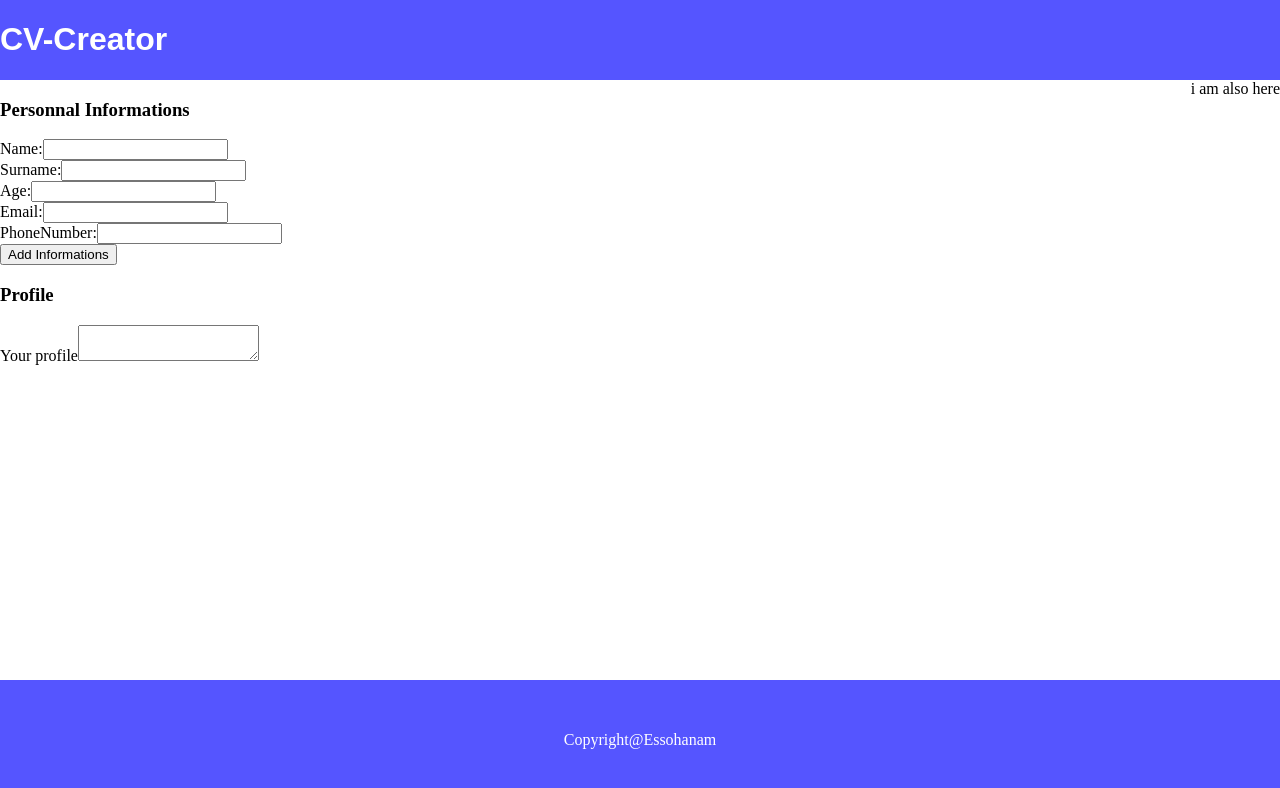
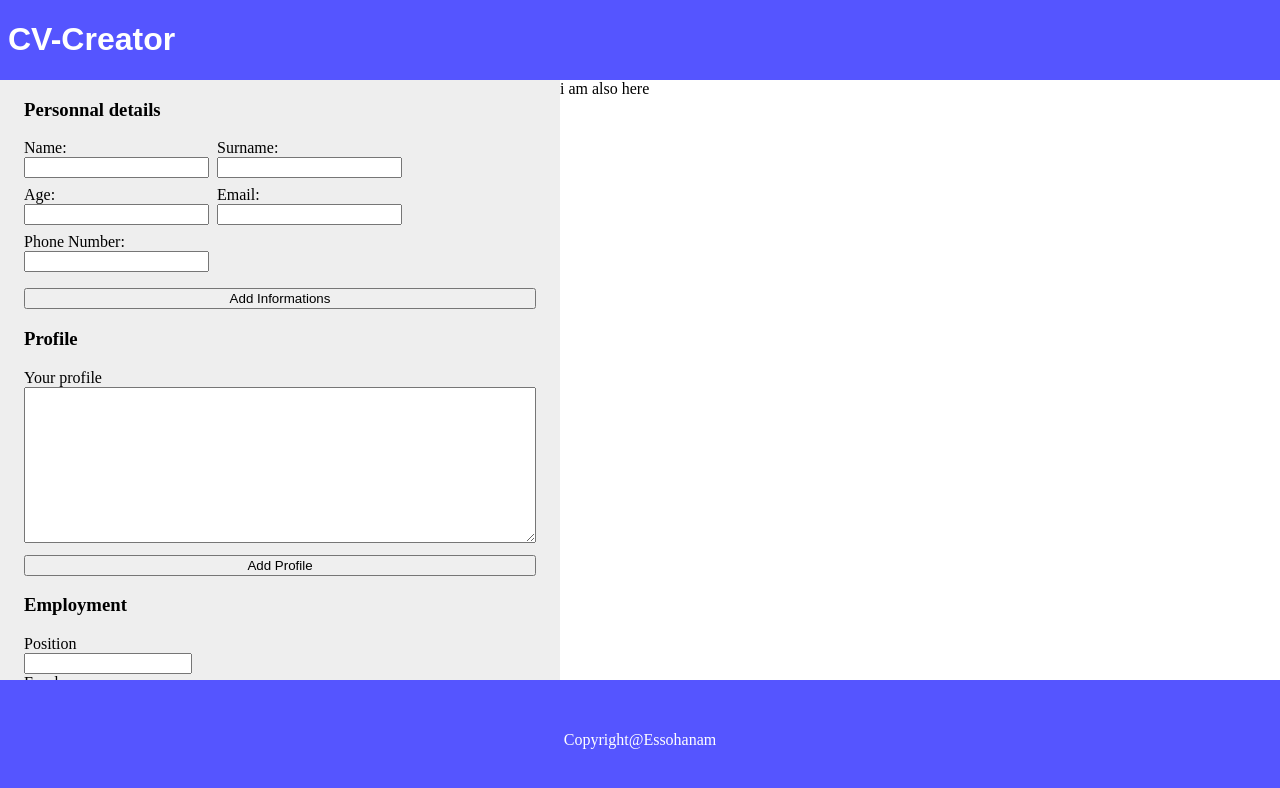
Before and after one commit to Essoh21/cv-project, a React (Create React App) app: page / in a window 1280 px wide. Shown: the top 788 px of the page. Built offline with nearby package versions, Linux system fonts and the light colour scheme.

Commit message:
cv intputs

```diff
--- a/src/components/Body.js
+++ b/src/components/Body.js
@@ -9,8 +9,12 @@ class Body extends Component {
     render() {
         return (
             <div className="body">
-                <CvInput />
-                <CvOutput />
+                <CvInput
+                    inputsClassName="cv-inputs-container"
+                />
+                <CvOutput
+                    outputsClassName="cv-outputs-container"
+                />
             </div>
         )
     }
--- a/src/components/bodyComponents/CvInput.js
+++ b/src/components/bodyComponents/CvInput.js
@@ -1,10 +1,12 @@
 import PersonnalInformations from "./cvInputComponents/PersonnalInformations";
 import Profile from "./cvInputComponents/Profile";
+import Employment from "./cvInputComponents/Employment";
 const CvInput = (props) => {
     return (
         <div className={props.inputsClassName}>
             <PersonnalInformations />
             <Profile />
+            <Employment containerClassName="EmploymentContainer" />
         </div>
     )
 }
--- a/src/components/bodyComponents/CvOutput.js
+++ b/src/components/bodyComponents/CvOutput.js
@@ -1,6 +1,6 @@
 const CvOutput = (props) => {
     return (
-        <div className={props.out}>
+        <div className={props.outputsClassName}>
             i am also here
         </div>
     )
--- /dev/null
+++ b/src/components/bodyComponents/cvInputComponents/Employment.js
@@ -0,0 +1,81 @@
+import Input from "../../universalComponents/Input";
+import Button from "../../universalComponents/Button";
+import TextArea from "../../universalComponents/TextArea";
+import { useId } from "react";
+
+const Employment = (props) => {
+    return (
+        <div className={props.containerClassName}>
+            <section>
+                <h3>
+                    Employment
+                </h3>
+                <form>
+                    <div className="PositionInputContainer">
+                        <Input
+                            inputId={useId()}
+                            inputType="text"
+                            inputLabelContent="Position"
+                            inputName="position"
+                        />
+                        <div>
+                            <Input
+                                inputId={useId()}
+                                inputType="text"
+                                inputLabelContent="Employer"
+                                inputName="employer"
+                            />
+                            <div>
+                                <Input
+                                    inputId={useId()}
+                                    inputType="text"
+                                    inputLabelContent="City"
+                                    inputName="city"
+                                />
+                            </div>
+                            <Input
+                                inputType="date"
+                                inputLabelContent="Start date"
+                                inputId={useId()}
+                                inputName="startDate"
+                            />
+                            <Input
+                                inputType="date"
+                                inputLabelContent="End date"
+                                inputId={useId()}
+                                inputName="endDate"
+                            />
+                            <Input
+                                inputType="checkbox"
+                                inputLabelContent="Present"
+                                inputId={useId()}
+                                inputName="present"
+                            />
+                        </div>
+                        <div>
+                            <TextArea
+                                areaRows="6"
+                                areaId={useId()}
+                                areaLabelContent="Description"
+                            />
+                        </div>
+                    </div>
+                    <div>
+                        <Button
+                            buttonContent="Delete"
+                            buttonType="button"
+                        />
+                        <Button
+                            buttonContent="Add position"
+                            buttonType="submit"
+                        />
+
+                    </div>
+                </form>
+            </section>
+
+        </div>
+    )
+}
+
+export default Employment;
--- a/src/components/bodyComponents/cvInputComponents/PersonnalInformations.js
+++ b/src/components/bodyComponents/cvInputComponents/PersonnalInformations.js
@@ -3,11 +3,12 @@ import Button from "../../universalComponents/Button";
 
 const PersonnalInformations = () => {
     return (
-        <div>
+        <div className="PersonnalInfo">
             <h3>
-                Personnal Informations
+                Personnal details
             </h3>
             <form>
+                <div>
                     <Input inputId="user-name"
                         inputLabelContent="Name:" inputType="text" >
                     </Input>
@@ -21,8 +22,9 @@ const PersonnalInformations = () => {
                         inputLabelContent="Email:" inputType="email" >
                     </Input>
                     <Input inputId="user-phone-number"
-                    inputLabelContent="PhoneNumber:" inputType="number" >
+                        inputLabelContent="Phone Number:" inputType="number" >
                     </Input>
+                </div>
                 <Button buttonType="submit"
                     buttonContent="Add Informations" />
             </form>
--- a/src/components/bodyComponents/cvInputComponents/Profile.js
+++ b/src/components/bodyComponents/cvInputComponents/Profile.js
@@ -1,15 +1,21 @@
+import Button from "../../universalComponents/Button";
 import TextArea from "../../universalComponents/TextArea";
 const Profile = () => {
     return (
-        <div>
+        <div className="Profile">
             <h3>
                 Profile
             </h3>
             <div>
                 <form>
-                    <TextArea areaLabelContent="Your profile"
+                    <TextArea
+                        areaLabelContent="Your profile"
                         areaId="user-profile"
-                        areaMaxLength="80" />
+                        areaRows="10"
+                    />
+                    <Button
+                        buttonContent="Add Profile"
+                    />
                 </form>
             </div>
         </div>
--- a/src/components/universalComponents/Button.js
+++ b/src/components/universalComponents/Button.js
@@ -1,6 +1,6 @@
 const Button = (props) => {
     return (
-        <button type={props.buttonType}>
+        <button type={props.buttonType} onClick={props.handleClick}>
             {props.buttonContent}
         </button>
     )
--- a/src/components/universalComponents/Input.js
+++ b/src/components/universalComponents/Input.js
@@ -4,9 +4,13 @@ const Input = (props) => {
             <label htmlFor={props.inputId}>
                 {props.inputLabelContent}
             </label>
-            <input id={props.inputId}
-                type={props.inputType}>
-            </input>
+            <input
+                id={props.inputId}
+                type={props.inputType}
+                name={props.inputnName}
+                style={props.inputStyle}
+            />
+
         </div>
     )
 }
--- a/src/components/universalComponents/TextArea.js
+++ b/src/components/universalComponents/TextArea.js
@@ -4,7 +4,11 @@ const TextArea = (props) => {
             <label htmlFor={props.areaId}>
                 {props.areaLabelContent}
             </label>
-            <textarea maxLength={props.areaMaxLength} id={props.areaId} />
+            <textarea
+                id={props.areaId}
+                rows={props.areaRows}
+                cols={props.areaCols}
+            />
         </div>
     )
 }
--- a/src/style/app.css
+++ b/src/style/app.css
@@ -1,3 +1,13 @@
+#root {
+    --padding: 1.5rem;
+    --label-width: 10rem;
+    height: 100%;
+    width: 100%;
+    margin: 0;
+    padding: 0;
+    box-sizing: border-box;
+}
+
 .App {
     margin: 0;
     padding: 0;
@@ -7,4 +17,5 @@
     display: grid;
     grid-template-areas: "header" "body" "footer";
     grid-template-rows: 1fr 10fr 2fr;
+    grid-template-columns: 1fr;
 }
--- a/src/style/body.css
+++ b/src/style/body.css
@@ -2,9 +2,105 @@
     box-sizing: border-box;
     margin: 0;
     height: 100%;
+    width: 100%;
     grid-area: body;
     display: flex;
     flex-direction: row;
     flex-wrap: wrap;
-    justify-content: space-between;
+    overflow: auto;
 }
+
+.cv-inputs-container {
+    width: clamp(11rem, 40%, 100%);
+    background-color: #eee;
+    padding-left: var(--padding);
+    padding-right: var(--padding);
+    padding-bottom: 2rem;
+}
+
+/* Personnal info*/
+
+.PersonnalInfo {
+    box-sizing: border-box;
+    display: flex;
+    flex-direction: column;
+    flex-wrap: wrap;
+}
+
+.PersonnalInfo label {
+    display: inline-block;
+    width: var(--label-width);
+    text-align: left;
+}
+
+.PersonnalInfoinput {
+    display: inline-block;
+    width: var(--label-width);
+}
+
+.PersonnalInfo form {
+    display: flex;
+    flex-direction: column;
+    gap: 1rem;
+}
+
+.PersonnalInfo form>div {
+    display: flex;
+    flex-direction: row;
+    flex-wrap: wrap;
+    gap: .5rem;
+}
+
+.PersonnalInfo form div div {
+    display: flex;
+    flex-direction: column;
+}
+
+/*   Pofile */
+
+.Profile textarea {
+    margin: 0;
+    box-sizing: border-box;
+    width: 100%;
+}
+
+.Profile button {
+    width: 100%;
+    margin-top: .5rem;
+}
+
+/* Employment*/
+
+.EmploymentContainer {
+    margin: 0;
+    width: 100%;
+    box-sizing: border-box;
+}
+
+.EmploymentContainer section {
+    box-sizing: border-box;
+    width: 100%;
+    display: flex;
+    flex-direction: column;
+}
+
+.EmploymentContainer section form {
+    width: 100%;
+    margin: 0;
+    display: flex;
+    flex-direction: column;
+}
+
+.EmploymentContainer section input {
+    width: var(--label-width);
+}
+
+.PositionInputContainer+div {
+    width: 100%;
+    color: red;
+}
+
+.EmploymentContainer section label {
+    display: block;
+    width: var(--label-width);
+}
--- a/src/style/header.css
+++ b/src/style/header.css
@@ -5,5 +5,6 @@ header {
     background-color: #55f;
     color: white;
     margin: 0;
+    padding-left: .5rem;
     grid-area: header;
 }
```
Lines whose indentation alone changed are shown as unchanged.
